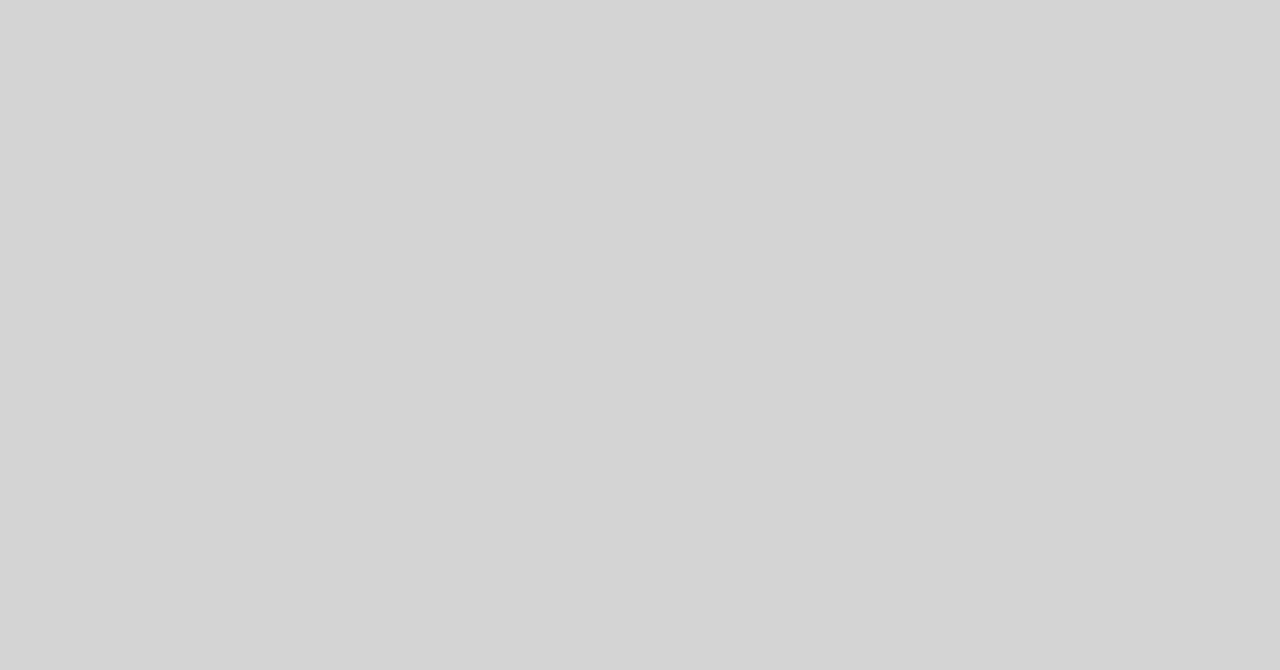
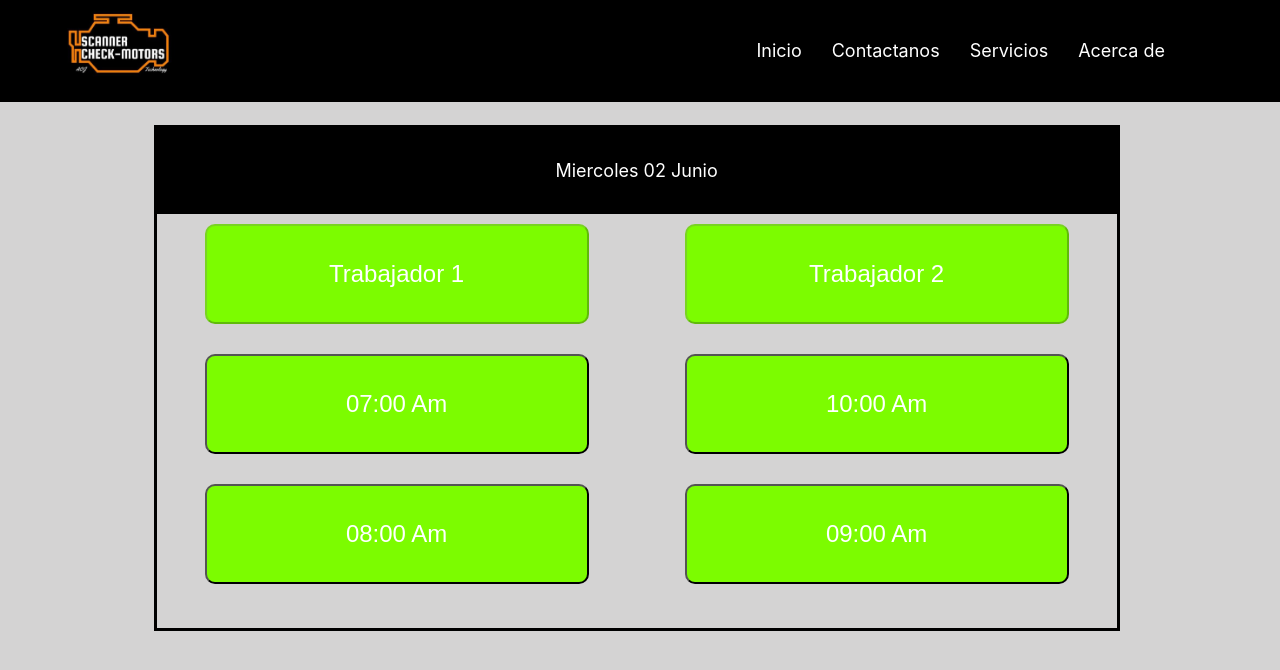
Before and after one commit to Mansrc/solemne_01, a React (Create React App) app: page /servicios/scannerGold/vehiculo/horas/trabajador in a window 1280 px wide. Shown: the top 670 px of the page. Built offline with nearby package versions, Linux system fonts and the light colour scheme.

Commit message:
termine reservahora 4

```diff
--- a/src/App.css
+++ b/src/App.css
@@ -1,7 +1,7 @@
 body{
   background-color: rgb(212, 211, 211);
 }
-nav{
+.navbar{
   top:0;
   position:fixed;
   width:100%;
@@ -247,3 +247,48 @@ h6{
   margin-right: 50px;
   margin-top: 100px;
 }
+
+/*-------------reservar hora y nosotros---------------*/
+.navfecha{
+  padding: 8px 15px;
+  text-align: center;
+  background: black;
+}
+.fecha{
+  font-size: 18px;
+  color: white;
+  line-height: 70px;
+
+}
+.messi{
+  text-align: center;
+  width: 75%;
+  height: 500px;
+  margin: 125px 12% 0px 12%;
+  border: solid;
+
+}
+.column {
+  float: left;
+  width: 50%;
+
+}
+
+/* Clear floats after the columns */
+.row:after {
+  content: "";
+  display: table;
+  clear: both;
+
+
+}
+.margenes{
+  width: 80%;
+  margin-top: 10px;
+  margin-bottom: 20px;
+  height: 100px;
+  border-radius: 10px;
+  font-size: 150%;
+  background-color: lawngreen;
+  color:white
+}
--- a/src/App.js
+++ b/src/App.js
@@ -15,6 +15,7 @@ import Registrarse from "./pages/Registrarse"
 import Acerca_Nosotros from "./pages/Acerca_nosotros"
 import ReservarHora1 from "./pages/ReservarHora"
 import ReservarHora2 from "./pages/ReservarHora2"
+import ReservarHora4 from "./pages/ReservarHora4"
 
 function App() {
   return (
@@ -59,7 +60,9 @@ function App() {
         <Route exact path="/servicios/scannerGold/vehiculo">
             <ReservarHora2/>
         </Route>
-
+        <Route exact path="/servicios/scannerGold/vehiculo/horas/trabajador">
+            <ReservarHora4/>
+        </Route>
       </Switch>
 
     </Router>
--- a/src/components/Navbar.jsx
+++ b/src/components/Navbar.jsx
@@ -7,7 +7,7 @@ import logo from "./logoNavbar.jpg"
 function Navbar(){
 
     return(
-        <nav>
+        <nav className="navbar">
         <div class ="logo"><img class ="logo" src={logo}/></div>
 
     <ul>
--- /dev/null
+++ b/src/pages/ReservarHora4.jsx
@@ -0,0 +1,42 @@
+import React from 'react'
+import Navbar from "../components/Navbar"
+import Separacion from '../components/Separacion'
+
+const ReservarHora4 = () => {
+    return (
+        <div>
+          <Navbar/>
+          <Separacion/>
+          <section>
+          <div className='messi'>
+          <nav className="navfecha"><label className="fecha">Miercoles 02 Junio</label></nav>
+          <div className="row">
+            <div className="column">
+              <button disabled className="margenes">
+               <label >Trabajador 1</label>
+              </button >
+              <button className="margenes">
+               <label>07:00 Am</label>
+              </button>
+              <button className="margenes">
+               <label>08:00 Am</label>
+              </button>
+              </div>
+              <div className="column">
+              <button disabled className="margenes">
+               <label>Trabajador 2</label>
+              </button >
+              <button className="margenes">
+               <label>10:00 Am</label>
+              </button>
+              <button className="margenes">
+               <label>09:00 Am</label>
+              </button>
+              </div>
+              </div>
+          </div>
+          </section>
+        </div>
+    )
+}
+ export default ReservarHora4
```
